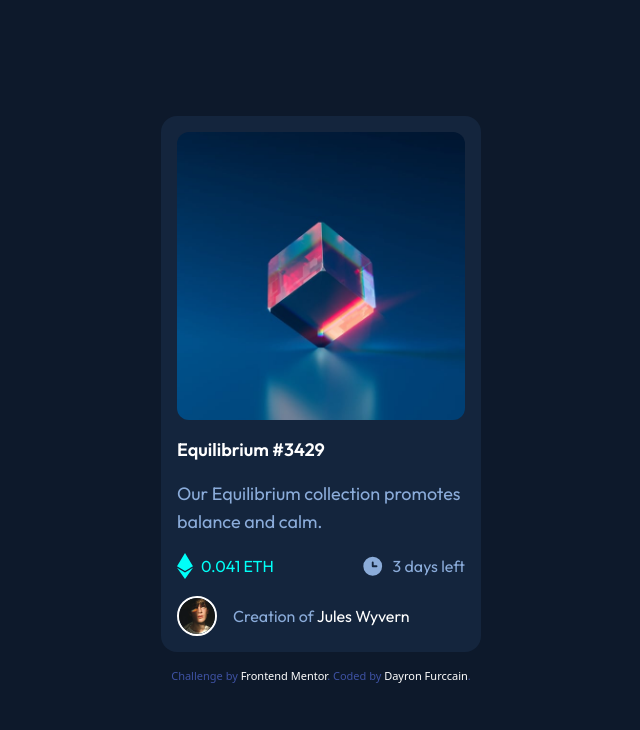
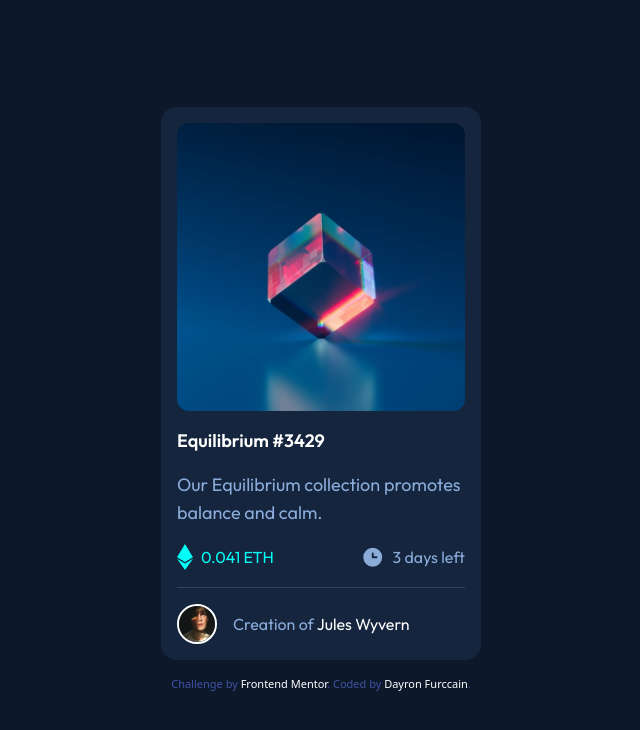
Before and after one commit to dayronfurcain/nft-preview-card-component, a website: page src/index.html in a window 1280 px wide. Shown: the whole page, without its empty margins (319-959 px from the left). Drawn offline with Linux system fonts and the light colour scheme.

Commit message:
Updated index.html

```diff
--- a/src/index.html
+++ b/src/index.html
@@ -79,6 +79,7 @@
                   <span>3 days left</span>
                 </div>
               </div>
+              <hr class="border-[hsl(215,32%,27%)]" />
               <div class="flex items-center gap-4">
                 <img
                   src="../images/image-avatar.png"
```
Also changed, not shown: src/output.css.
